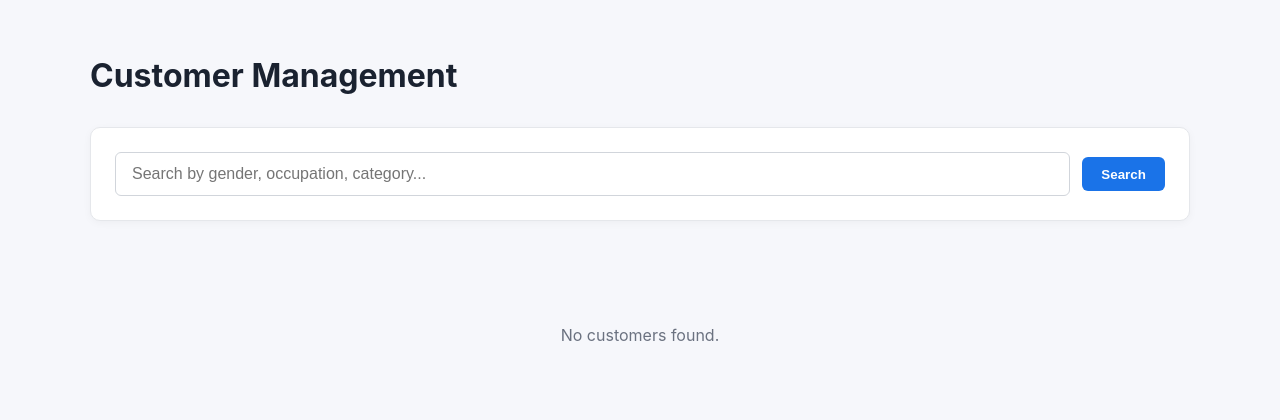
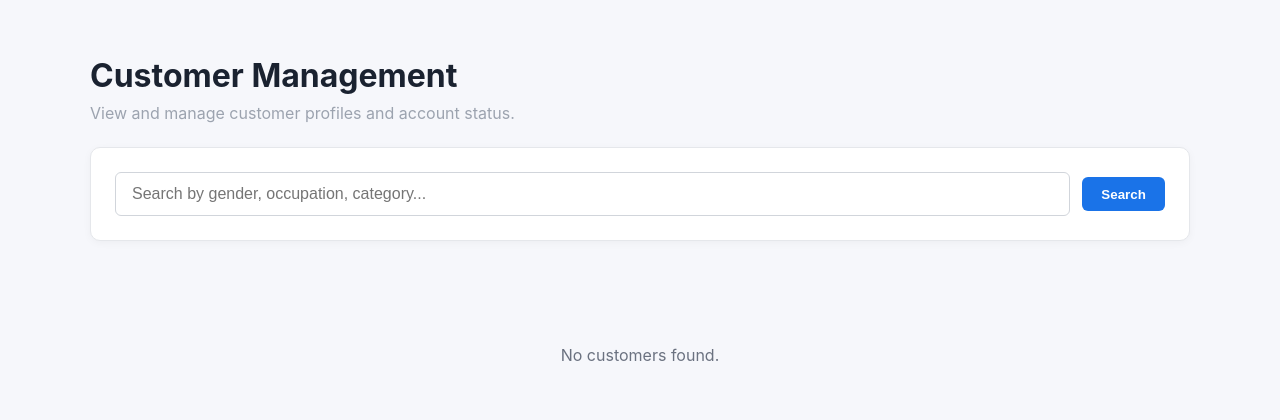
Before and after one commit to Path-yang/IS2108-Pair-Project, a Django app: page /api/customers/staff/list/ in a window 1280 px wide. Shown: the part 57-477 px from the top of the page. Run offline with Django 5.2, Linux system fonts and the light colour scheme; the visitor is signed in with stand-in values (Sample User, id 1).

Commit message:
Fix Customer Management layout and button styling
- Add page-header with muted subtitle for consistency
- Add border:none to btn-sm class to fix button display
- Remove excessive bottom margin from staff-container h1
- Match Product Catalogue page header layout

🤖 Generated with [Claude Code](https://claude.com/claude-code)

Co-Authored-By: Claude <noreply@anthropic.com>

```diff
--- a/auroramart/static/css/main.css
+++ b/auroramart/static/css/main.css
@@ -425,7 +425,7 @@ header {
 
 .staff-container h1 {
     font-size: 2rem;
-    margin: 0 0 2rem;
+    margin: 0;
     color: #1a2230;
     font-weight: 700;
 }
@@ -523,6 +523,7 @@ header {
 .btn-sm {
     padding: 0.4rem 0.8rem;
     font-size: 0.875rem;
+    border: none;
 }
 
 /* Top categories list styling */
--- a/auroramart/templates/staff/customers/customer_list.html
+++ b/auroramart/templates/staff/customers/customer_list.html
@@ -4,7 +4,12 @@
 
 {% block content %}
 <div class="staff-container">
-    <h1>Customer Management</h1>
+    <div class="page-header">
+        <div>
+            <h1>Customer Management</h1>
+            <p class="muted">View and manage customer profiles and account status.</p>
+        </div>
+    </div>
 
     <div class="toolbar">
         <form method="get" class="search-form">
```
